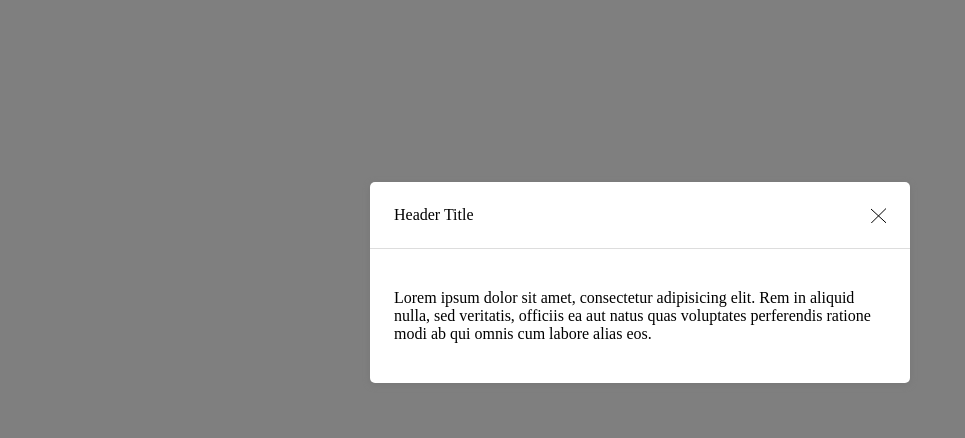
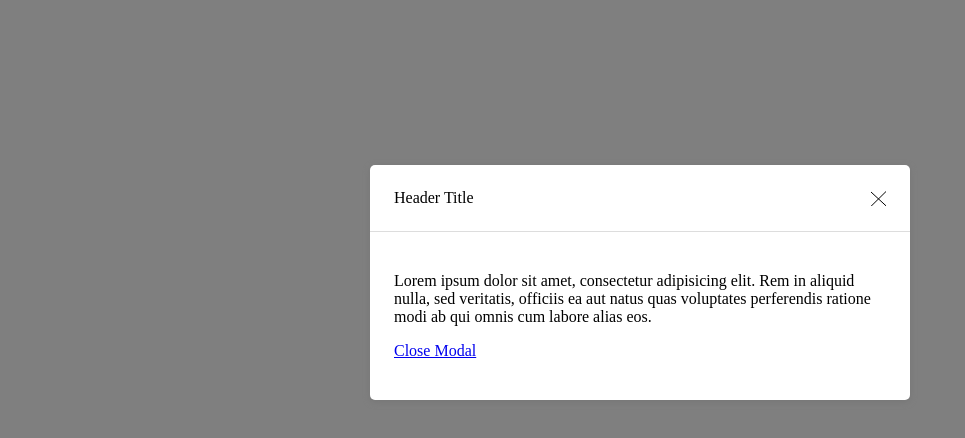
Before and after one commit to tomaszbujnowicz/vanilla-js-modal, a plain HTML site: page index.html in a window 1280 px wide. Both pictures are taken after a click on the link "Open modal". Shown: the part 118-556 px from the top of the page, without its empty margins (0-965 px from the left). Drawn offline with Linux system fonts and the light colour scheme.

Commit message:
Add close modal links inside the modal content

```diff
--- a/index.html
+++ b/index.html
@@ -137,6 +137,9 @@
           Lorem ipsum dolor sit amet, consectetur adipisicing elit. Rem in aliquid nulla, sed veritatis, officiis ea aut
           natus quas voluptates perferendis ratione modi ab qui omnis cum labore alias eos.
         </p>
+        <p>
+          <a href="#" data-modal-close>Close Modal</a>
+        </p>
       </div>
     </div>
   </section>
@@ -182,6 +185,9 @@
           Lorem ipsum dolor sit amet consectetur adipisicing elit. Ullam aut exercitationem laborum vero tenetur
           officiis facilis eveniet sunt quo voluptatibus sit reiciendis, iusto quia et quidem? Dolores dolor et
           necessitatibus.
+        </p>
+        <p>
+          <a href="#" data-modal-close>Close Modal</a>
         </p>
       </div>
     </div>
```
